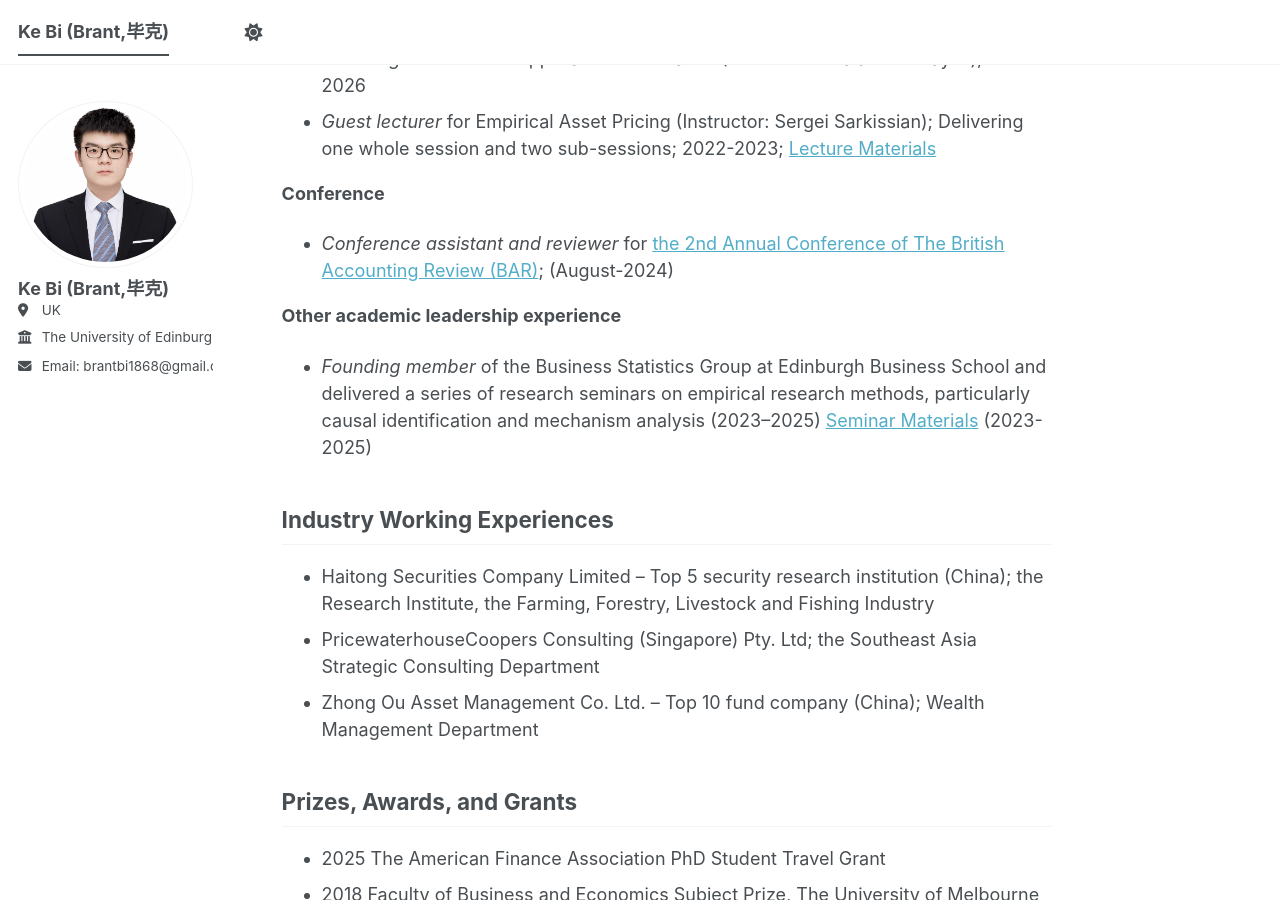
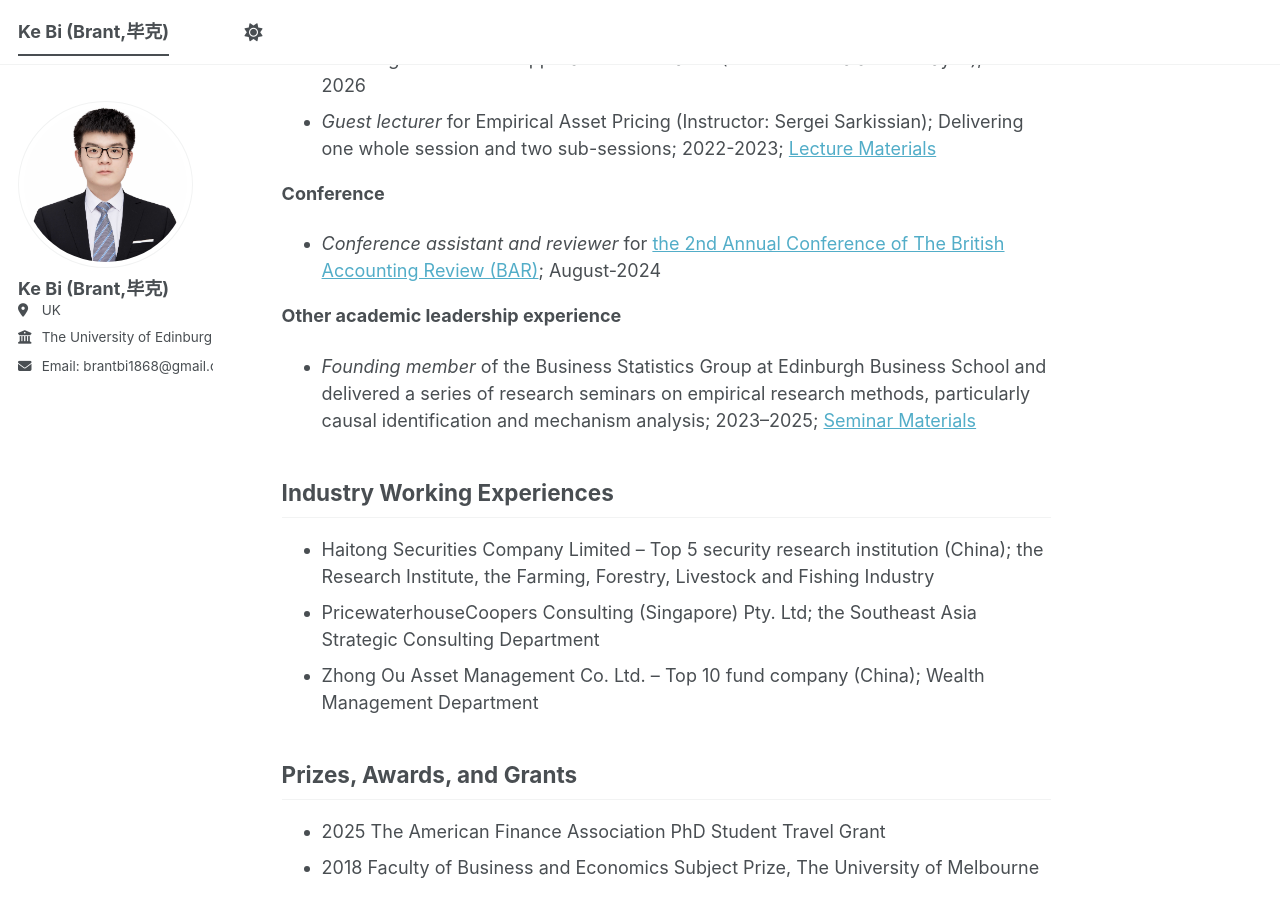
Before and after one commit to brant1868/brant1868.github.io, a Jekyll site: the page built from _pages/about.md, in a window 1280 px wide and 900 px high, scrolled down 1621 px. Built offline with Jekyll 4.4.1, drawn with Linux system fonts in a browser that asks for light colours; a script bundle is joined from its source files by our own code; library files that are not in the unit come from our copies.

Commit message:
Update about.md

```diff
--- a/_pages/about.md
+++ b/_pages/about.md
@@ -48,10 +48,10 @@ Teaching, Research, and Conference Assistants
 - _Guest lecturer_ for Empirical Asset Pricing (Instructor: Sergei Sarkissian); Delivering one whole session and two sub-sessions; 2022-2023; [Lecture Materials](https://drive.google.com/drive/folders/1hnpZs2fTQ1Ec00MFrXASNdiUDNSlouEq?usp=sharing)
 
 **Conference**
-- _Conference assistant and reviewer_ for [the 2nd Annual Conference of The British Accounting Review (BAR)](https://thebarevent.weebly.com/annual-conference.html); (August-2024)
+- _Conference assistant and reviewer_ for [the 2nd Annual Conference of The British Accounting Review (BAR)](https://thebarevent.weebly.com/annual-conference.html); August-2024
 
 **Other academic leadership experience**
-- _Founding member_ of the Business Statistics Group at Edinburgh Business School and delivered a series of research seminars on empirical research methods, particularly causal identification and mechanism analysis (2023–2025) [Seminar Materials](https://drive.google.com/drive/folders/1_9xI9PnWQI2MFzfQk9kzte9-9yZYGObr?usp=sharing) (2023-2025)
+- _Founding member_ of the Business Statistics Group at Edinburgh Business School and delivered a series of research seminars on empirical research methods, particularly causal identification and mechanism analysis; 2023–2025; [Seminar Materials](https://drive.google.com/drive/folders/1_9xI9PnWQI2MFzfQk9kzte9-9yZYGObr?usp=sharing)
 
 
 Industry Working Experiences
```
